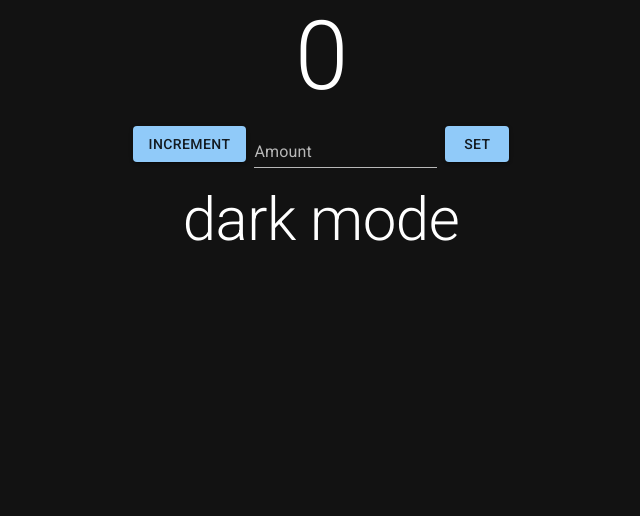
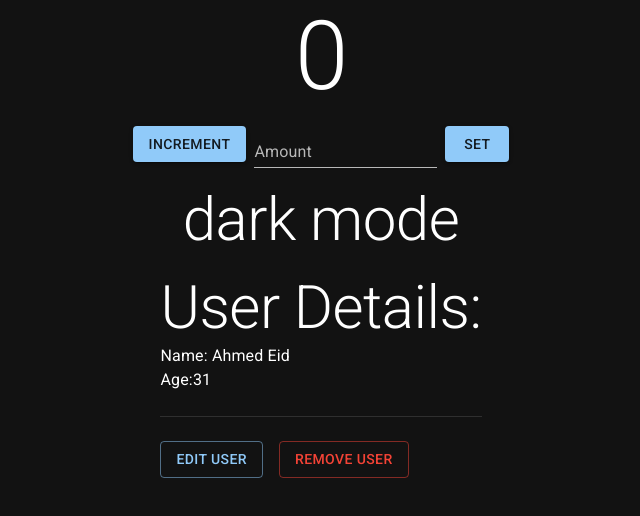
Before and after one commit to AhmedEid3/Testing_React, a React (Create React App) app: page / in a window 1280 px wide. Shown: the top 516 px of the page, without its empty margins (319-959 px from the left). Built offline with nearby package versions, Linux system fonts and the light colour scheme.

Commit message:
Add User

```diff
--- a/src/App.tsx
+++ b/src/App.tsx
@@ -1,12 +1,22 @@
 import { Box } from '@mui/material';
 import Counter from './components/Counter/Counter';
 import MuiMode from './components/MuiMode/MuiMode';
+import User from './components/User/User';
 
 function App() {
   return (
     <Box display="flex" flexDirection="column" alignItems="center" gap={2}>
       <Counter />
       <MuiMode />
+      <User
+        user={{ name: 'Ahmed Eid', age: 31, id: '#1' }}
+        onEditUser={() => {
+          console.log('edit user: ', '#1');
+        }}
+        onRemoveUser={() => {
+          console.log('delete user', '#1');
+        }}
+      />
     </Box>
   );
 }
--- /dev/null
+++ b/src/components/User/User.tsx
@@ -0,0 +1,50 @@
+import { Box, Button, Divider, Typography } from '@mui/material';
+import { UserProps } from './user.type';
+
+const User = ({ user, onEditUser, onRemoveUser }: UserProps) => {
+  if (!user) return null;
+
+  return (
+    <Box>
+      <Box>
+        <Typography variant="h2" component="h2">
+          User Details:
+        </Typography>
+        <Typography component="p" role="paragraph">
+          Name: {user.name}
+        </Typography>
+        <Typography component="p" role="paragraph">
+          Age:{user.age}
+        </Typography>
+      </Box>
+      <Box marginY={3}>
+        <Divider />
+      </Box>
+
+      <Box>
+        {onEditUser && (
+          <Button
+            sx={{ mr: 2 }}
+            color="primary"
+            variant="outlined"
+            onClick={() => onEditUser(user)}
+          >
+            Edit User
+          </Button>
+        )}
+
+        {onRemoveUser && (
+          <Button
+            color="error"
+            variant="outlined"
+            onClick={() => onRemoveUser(user.id)}
+          >
+            Remove User
+          </Button>
+        )}
+      </Box>
+    </Box>
+  );
+};
+
+export default User;
```
Also changed, not shown: src/components/User/user.type.ts (added, +11 -0 lines), 1 other file (tests, documents, lock files or other folders).
